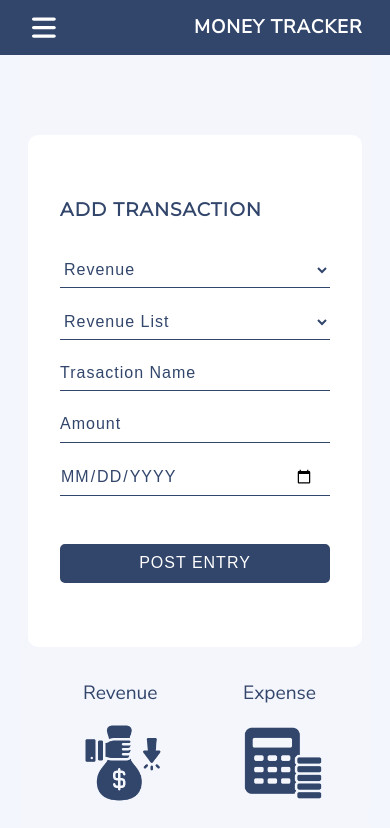
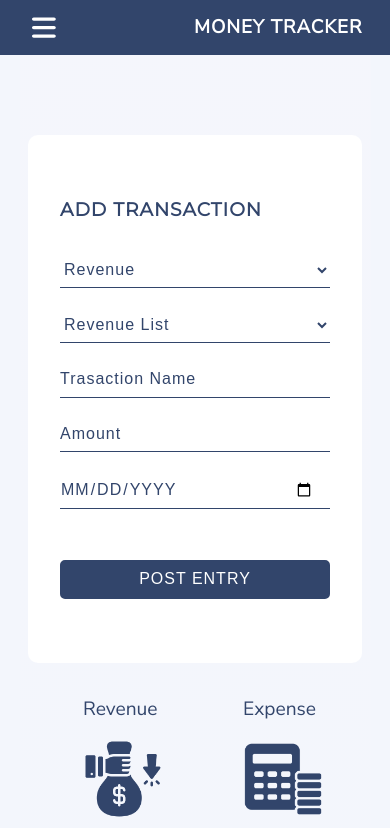
Before and after one commit to Kamlesh-62/web_accounting_app, a React (Create React App) app: page / in a window 390 px wide. Shown: the top 828 px of the page. Built offline with nearby package versions, Linux system fonts and the light colour scheme; no server answers; the database is empty; sample sign-in values are in the browser's storage; a web font is replaced by a local one.

Commit message:
make some change on form

```diff
--- a/src/pages/home/JournalEntryForm.js
+++ b/src/pages/home/JournalEntryForm.js
@@ -111,7 +111,7 @@ const JournalEntryForm = ({uid}) => {
                 value={date}
                 onChange={(e) => setDate(e.target.value)}
                 min="2020-01-01"
-                pattern="\d{4}-\d{2}-\d{2}"
+                placeholder="Date"
                  />
 
                 <button className="post-btn btn">Post Entry</button>
--- a/src/pages/home/journalEntry.scss
+++ b/src/pages/home/journalEntry.scss
@@ -11,12 +11,13 @@
         border-radius: 10px;
 
         select,
-        input
-        {
+        input[type="text"],
+        input[type="number"],
+        input[type='date']{
             display: block;
             width: 300px;
             padding: 0.50rem 1rem 0.5rem 0;
-            margin-bottom: 1rem;
+            margin-bottom: 1.2rem;
             border: none;
             border-bottom: 1px solid $darkDesignColor ;
             background-color: transparent;
@@ -57,8 +58,10 @@
     .journalEntry-form{
         form{
             padding: 4rem 2rem;
+
             select,
-            input,
+            input[type="text"],
+            input[type="number"],
             input[type='date'],
             button{
                 width: 270px;
```
